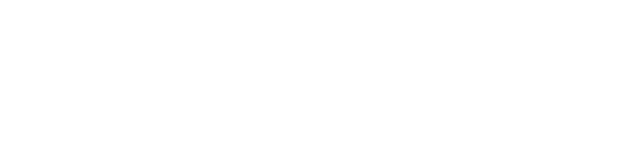
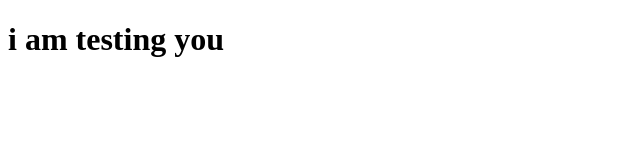
Before and after one commit to rajkishor341/gittest, a plain HTML site: page index.html in a window 1280 px wide. Shown: the whole page, without its empty margins (0-640 px from the left). Drawn offline with Linux system fonts and the light colour scheme.

Commit message:
added h1 in index

```diff
--- a/index.html
+++ b/index.html
@@ -1,2 +1,4 @@
 <!Doctype html>
-<html></html>
+<html>
+<h1>i am testing you</h1>
+</html>
```
Also changed, not shown: header.html (added, +1 -0 lines).
